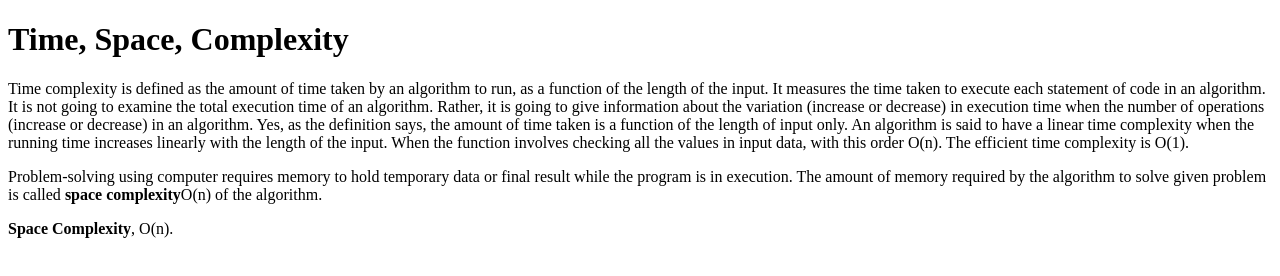
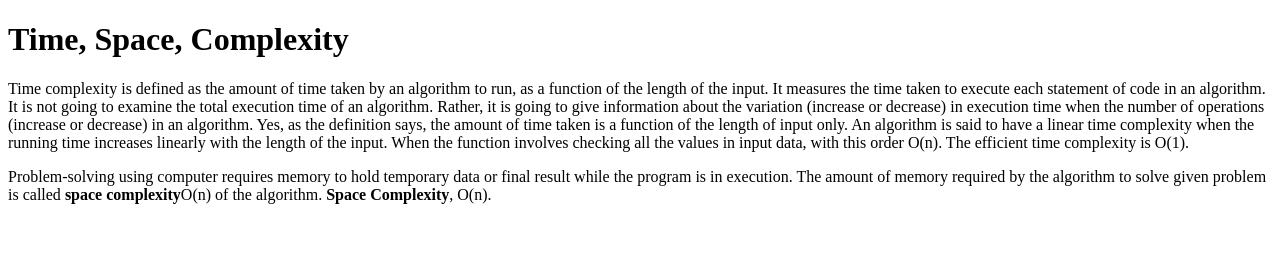
Before and after one commit to acciojob/time-and-space-complexity-Tejaswini1397, a website: page main.html in a window 1280 px wide. Drawn offline with Linux system fonts and the light colour scheme.

Commit message:
created a submission

```diff
--- a/main.html
+++ b/main.html
@@ -16,12 +16,14 @@
 		When the function involves checking all the values in input data, with this order O(n).
 		The efficient time complexity is O(1).
 	</p>
+
 	<p>Problem-solving using computer requires memory to hold
 		temporary data or final result while the program is
 		in execution. The amount of memory required by the algorithm to
-		solve given problem is called <b>space complexity</b>O(n) of the algorithm.</p>
+		solve given problem is called <b>space complexity</b>O(n) of the algorithm.
 	<b>Space Complexity</b>, O(n).
-</p>
+	</p>
+
 	<!-- the entire body must be written by student -->
     <script type="text/javascript" src="./script.js">
 </script>
```
